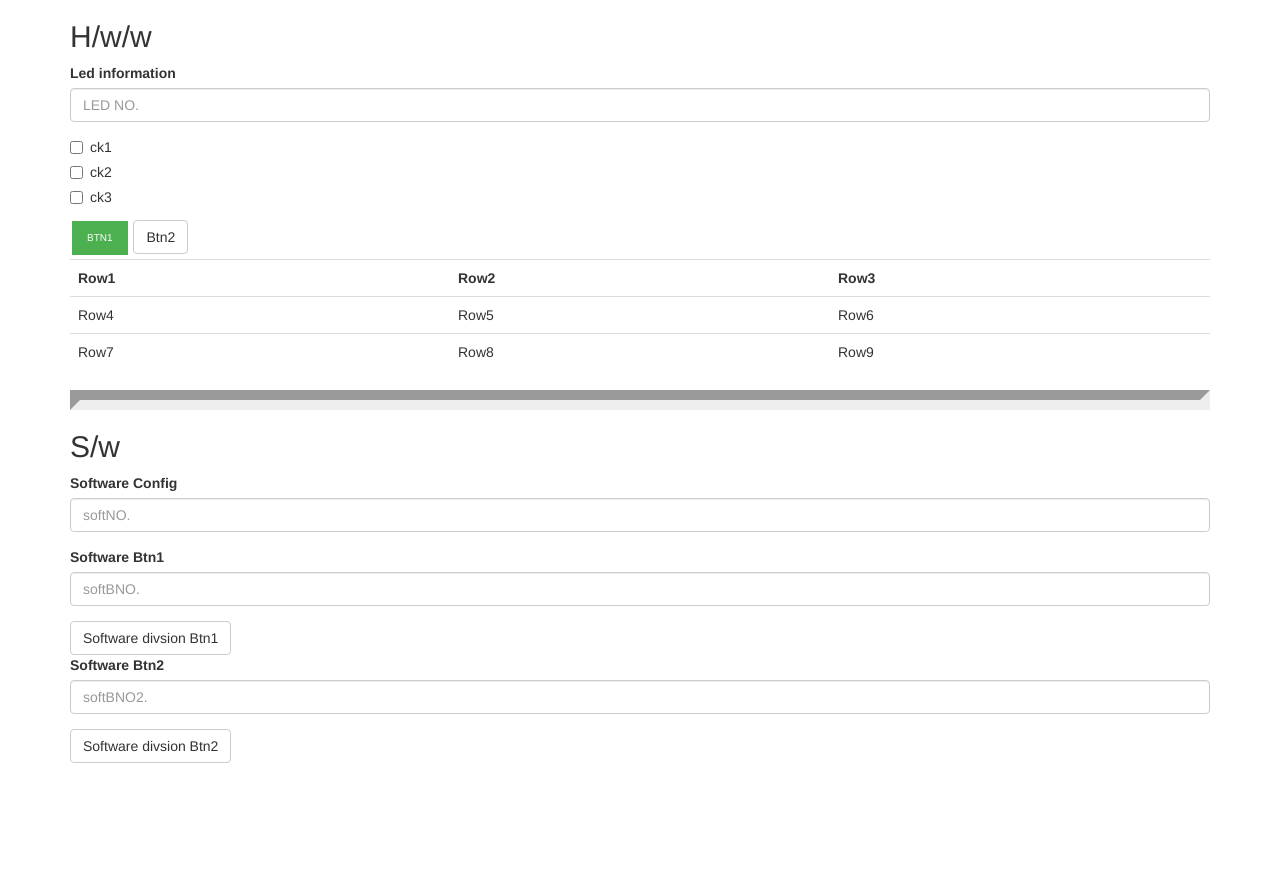
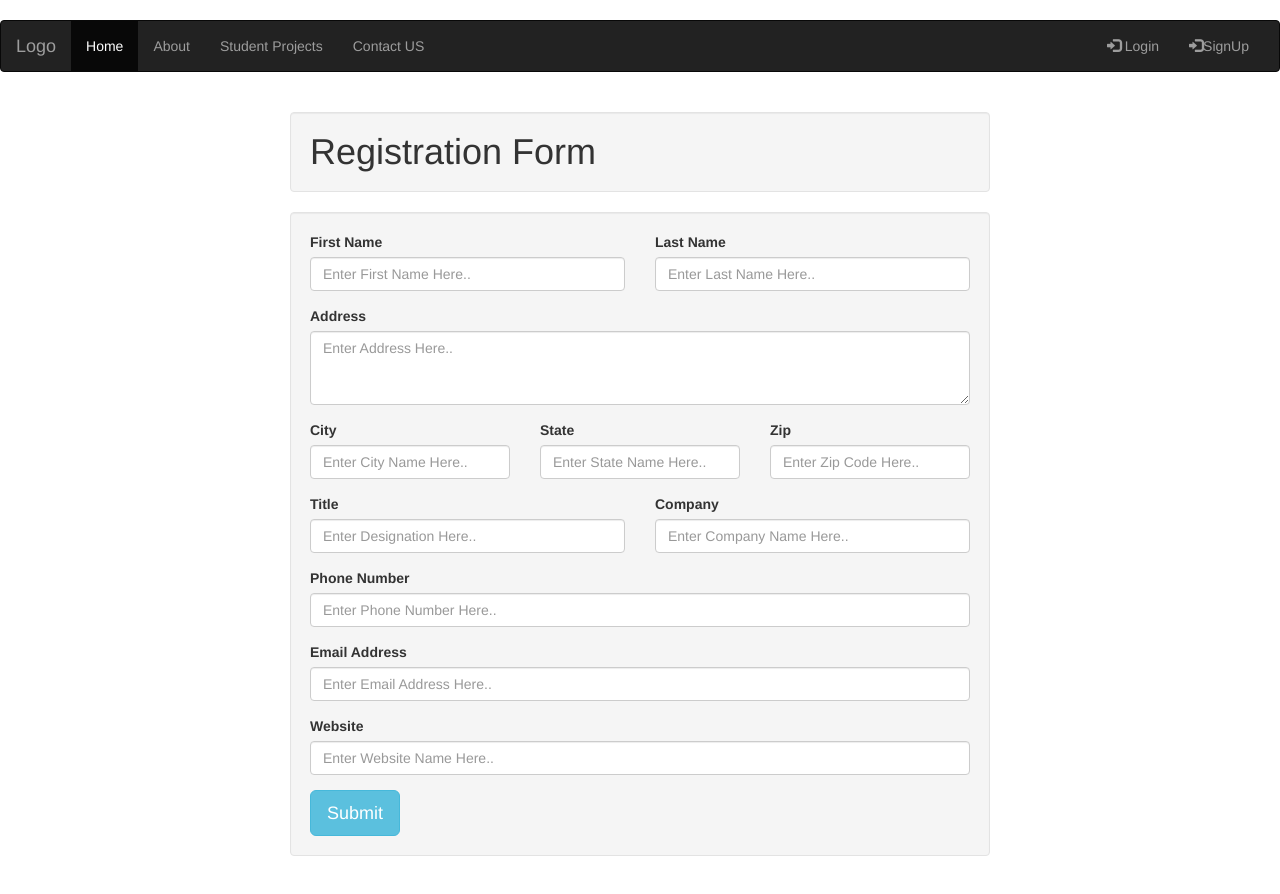
Before and after one commit to Abhinav4952/abhinav4952.github.io, a plain HTML site: page index.html in a window 1280 px wide. Before the commit the page ends 800 px from the top, so only its background shows below. Drawn offline with nearby package versions, Linux system fonts and the light colour scheme.

Commit message:
Registration page

```diff
--- a/index.html
+++ b/index.html
@@ -1,96 +1,181 @@
 <!doctype html>
 <head>
-<title>Form 1</title>
+<title>Student Registration</title>
 <meta charset="utf-8">
   <meta name="viewport" content="width=device-width, initial-scale=1">
   <link rel="stylesheet" href="https://maxcdn.bootstrapcdn.com/bootstrap/3.3.7/css/bootstrap.min.css">
   <script src="https://ajax.googleapis.com/ajax/libs/jquery/3.2.1/jquery.min.js"></script>
   <script src="https://maxcdn.bootstrapcdn.com/bootstrap/3.3.7/js/bootstrap.min.js"></script>
 <style>
-hr {
-    display: block;
-    margin-top: 0.5em;
-    margin-bottom: 0.5em;
-    margin-left: auto;
-    margin-right: auto;
-    border-style: inset;
-    border-width: 10px;
+@import "font-awesome.min.css";
+@import "font-awesome-ie7.min.css";
+/* Space out content a bit */
+body {
+  padding-top: 20px;
+  padding-bottom: 20px;
 }
-.button {
-    background-color: #4CAF50; /* Green */
-    border: none;
-    color: white;
-    padding: 10px 15px;
+
+/* Everything but the jumbotron gets side spacing for mobile first views */
+.header,
+.marketing,
+.footer {
+  padding-right: 15px;
+  padding-left: 15px;
+}
+
+/* Custom page header */
+.header {
+  border-bottom: 1px solid #e5e5e5;
+}
+/* Make the masthead heading the same height as the navigation */
+.header h3 {
+  padding-bottom: 19px;
+  margin-top: 0;
+  margin-bottom: 0;
+  line-height: 40px;
+}
+
+/* Custom page footer */
+.footer {
+  padding-top: 19px;
+  color: #777;
+  border-top: 1px solid #e5e5e5;
+}
+
+/* Customize container */
+@media (min-width: 768px) {
+  .container {
+    max-width: 730px;
+  }
+}
+.container-narrow > hr {
+  margin: 30px 0;
+}
+
+/* Main marketing message and sign up button */
+.jumbotron {
   text-align: center;
-    text-decoration: none;
-    display: inline-block;
-    font-size: 10px;
-    margin: 4px 2px;
-    cursor: pointer;
+  border-bottom: 1px solid #e5e5e5;
+}
+.jumbotron .btn {
+  padding: 14px 24px;
+  font-size: 21px;
+}
+
+/* Supporting marketing content */
+.marketing {
+  margin: 40px 0;
+}
+.marketing p + h4 {
+  margin-top: 28px;
+}
+
+/* Responsive: Portrait tablets and up */
+@media screen and (min-width: 768px) {
+  /* Remove the padding we set earlier */
+  .header,
+  .marketing,
+  .footer {
+    padding-right: 0;
+    padding-left: 0;
+  }
+  /* Space out the masthead */
+  .header {
+    margin-bottom: 30px;
+  }
+  /* Remove the bottom border on the jumbotron for visual effect */
+  .jumbotron {
+    border-bottom: 0;
+  }
 }
 </style>
 </head>
 <body>
-
+<nav class="navbar navbar-inverse">
+  <div class="container-fluid">
+    <div class="navbar-header">
+      <button type="button" class="navbar-toggle" data-toggle="collapse" data-target="#myNavbar">
+        <span class="icon-bar"></span>
+        <span class="icon-bar"></span>
+        <span class="icon-bar"></span>
+      </button>
+      <a class="navbar-brand" href="#">Logo</a>
+    </div>
+    <div class="collapse navbar-collapse" id="myNavbar">
+      <ul class="nav navbar-nav">
+        <li class="active"><a href="#">Home</a></li>
+        <li><a href="#">About</a></li>
+        <li><a href="#">Student Projects</a></li>
+        <li><a href="#">Contact US</a></li>
+      </ul>
+      <ul class="nav navbar-nav navbar-right">
+        <li><a href="#"><span class="glyphicon glyphicon-log-in"></span> Login</a></li>
+		<li><a href="#"><span class="glyphicon glyphicon-log-in"></span>SignUp</a></li>
+      </ul>
+    </div>
+  </div>
+</nav>
 <div class="container">
-
-  <h2>H/w/w</h2>
-
-
-
-	<div class="form-group">
-      <label for="email">Led information</label>
-	  <input type="email" class="form-control" id="led" placeholder="LED NO." name="email">
+    <h1 class="well">Registration Form</h1>
+	<div class="col-lg-12 well">
+	<div class="row">
+				<form>
+					<div class="col-sm-12">
+						<div class="row">
+							<div class="col-sm-6 form-group">
+								<label>First Name</label>
+								<input type="text" placeholder="Enter First Name Here.." class="form-control">
 							</div>
-	<div class="checkbox">
-    <label><input type="checkbox">ck1</label>
+							<div class="col-sm-6 form-group">
+								<label>Last Name</label>
+								<input type="text" placeholder="Enter Last Name Here.." class="form-control">
 							</div>
-	<div class="checkbox">
-    <label><input type="checkbox">ck2</label>
-	</div>
-	<div class="checkbox">
-    <label><input type="checkbox">ck3</label>
-	</div>
-	<button class="button" >BTN1</button>
-
-
-	<button type="submit" class="btn btn-default" color="#008CBA">Btn2</button>
-	<table class="table">
-  <tr>
-    <th>Row1</th>
-    <th>Row2</th>
-    <th>Row3</th>
-  </tr>
-  <tr>
-    <td>Row4</td>
-    <td>Row5</td>
-    <td>Row6</td>
-  </tr>
-  <tr>
-    <td>Row7</td>
-    <td>Row8</td>
-    <td>Row9</td>
-  </tr>
-</table><hr>
-<h2>S/w</h2>
-<div class="form-group">
-      <label for="email">Software Config</label>
-	  <input type="email" class="form-control" id="soft" placeholder="softNO." name="email">
 						</div>
 						<div class="form-group">
-      <label for="email">Software Btn1</label>
-	  <input type="email" class="form-control" id="softb" placeholder="softBNO." name="email">
+							<label>Address</label>
+							<textarea placeholder="Enter Address Here.." rows="3" class="form-control"></textarea>
 						</div>
-	<button type="submit" class="btn btn-default">Software divsion Btn1</button><br/>
+						<div class="row">
+							<div class="col-sm-4 form-group">
+								<label>City</label>
+								<input type="text" placeholder="Enter City Name Here.." class="form-control">
+							</div>
+							<div class="col-sm-4 form-group">
+								<label>State</label>
+								<input type="text" placeholder="Enter State Name Here.." class="form-control">
+							</div>
+							<div class="col-sm-4 form-group">
+								<label>Zip</label>
+								<input type="text" placeholder="Enter Zip Code Here.." class="form-control">
+							</div>
+						</div>
+						<div class="row">
+							<div class="col-sm-6 form-group">
+								<label>Title</label>
+								<input type="text" placeholder="Enter Designation Here.." class="form-control">
+							</div>
+							<div class="col-sm-6 form-group">
+								<label>Company</label>
+								<input type="text" placeholder="Enter Company Name Here.." class="form-control">
+							</div>
+						</div>
 					<div class="form-group">
-      <label for="email">Software Btn2</label>
-	  <input type="email" class="form-control" id="softb2" placeholder="softBNO2." name="email">
+						<label>Phone Number</label>
+						<input type="text" placeholder="Enter Phone Number Here.." class="form-control">
 					</div>
-	<button type="submit" class="btn btn-default">Software divsion Btn2</button><br/>
-
-
-
+					<div class="form-group">
+						<label>Email Address</label>
+						<input type="text" placeholder="Enter Email Address Here.." class="form-control">
 					</div>
-
+					<div class="form-group">
+						<label>Website</label>
+						<input type="text" placeholder="Enter Website Name Here.." class="form-control">
+					</div>
+					<button type="button" class="btn btn-lg btn-info">Submit</button>
+					</div>
+				</form>
+				</div>
+	</div>
+	</div>
 </body>
 </html>
```
Lines whose indentation alone changed are shown as unchanged.
